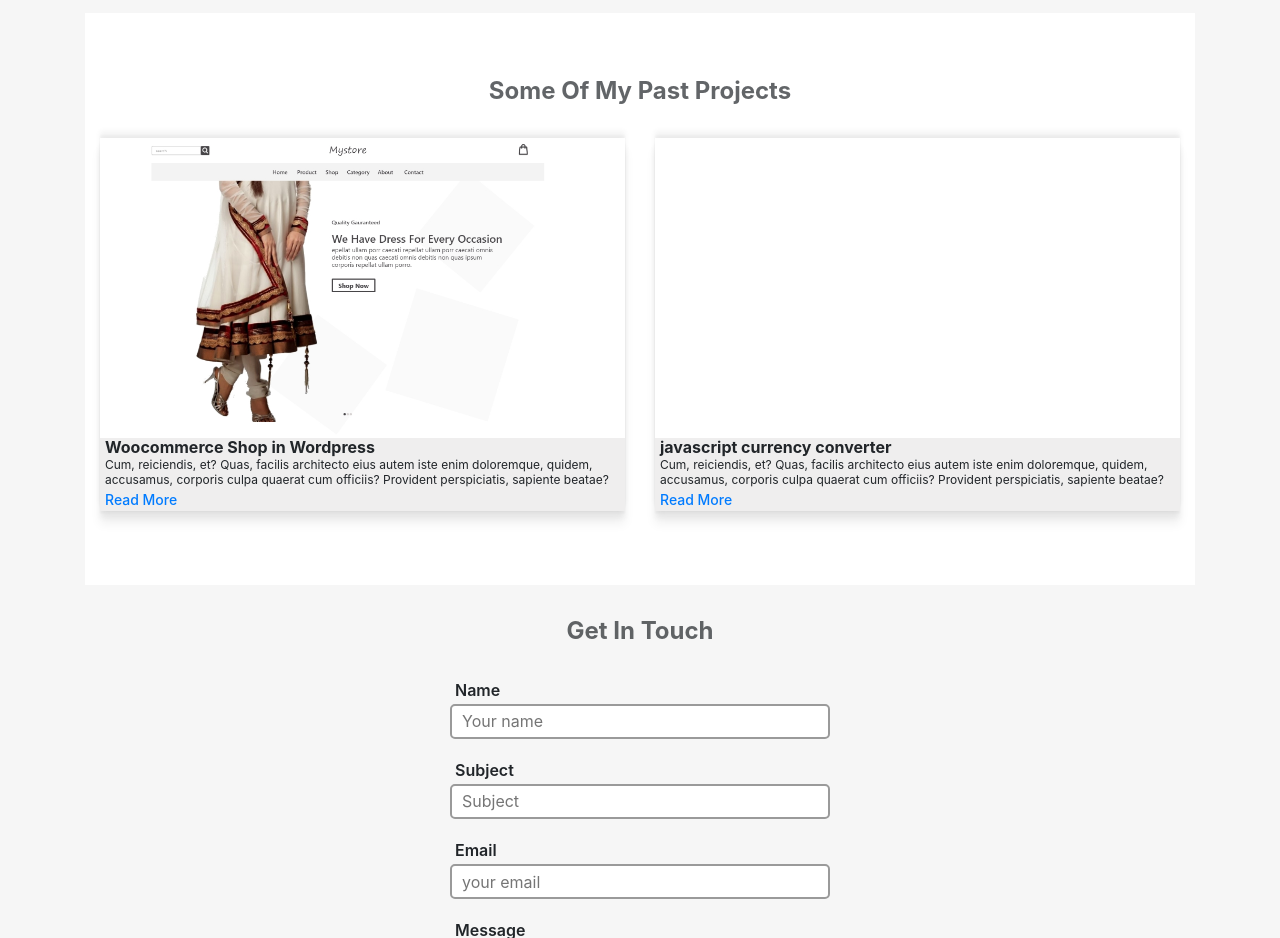
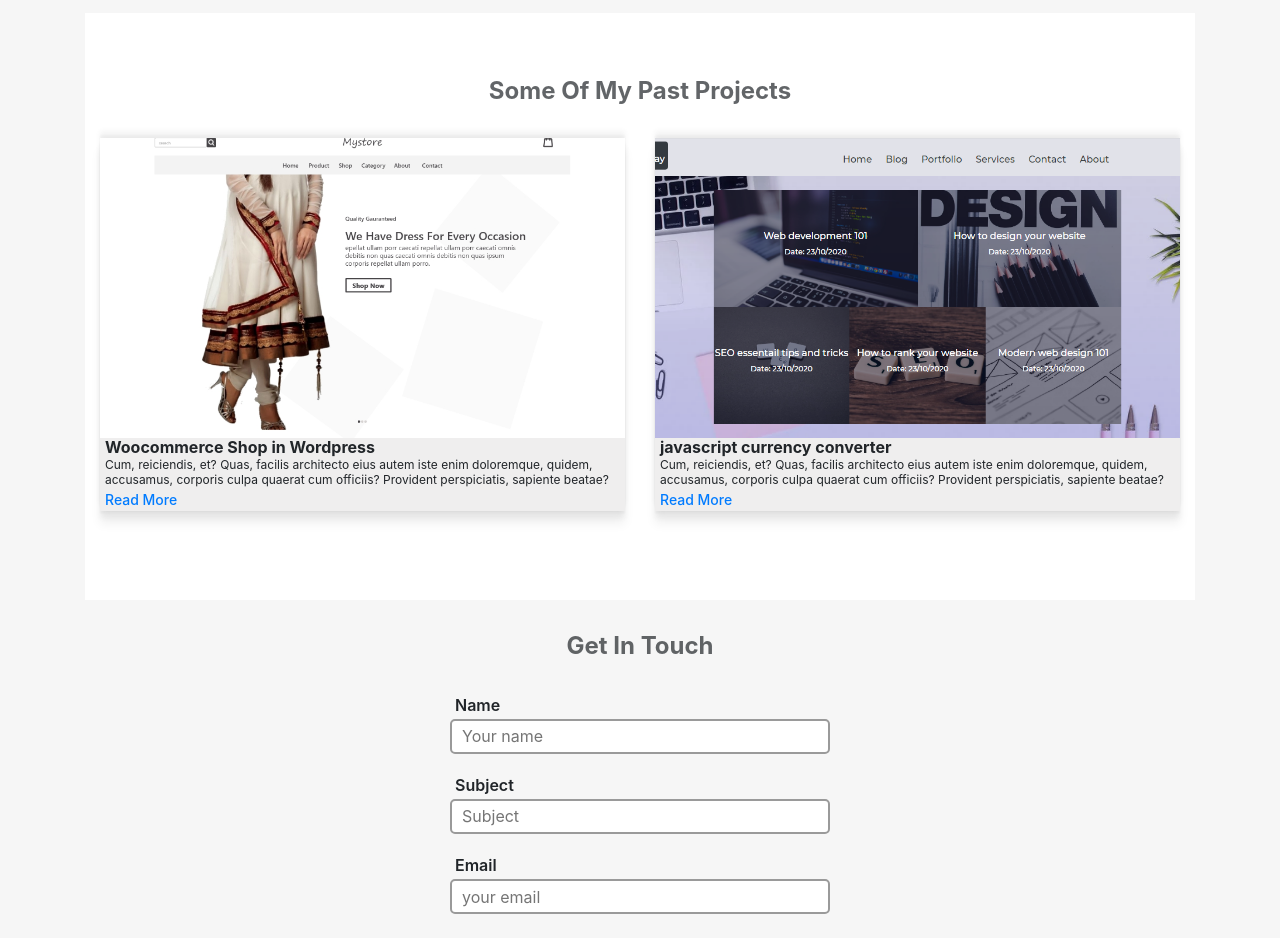
Before and after one commit to ayazkh19/ayazkh19.github.io, a plain HTML site: page index.html in a window 1280 px wide. Shown: the part 1260-2198 px from the top of the page. Drawn offline with Linux system fonts and the light colour scheme.

Commit message:
added some padding and transform to project item

```diff
--- a/assets/scss/style.scss
+++ b/assets/scss/style.scss
@@ -163,9 +163,10 @@ body {
         }
 
         .about-expertise {
-            ul{
+            ul {
                 //                padding-left: 15px;
             }
+
             .expertise-items {
                 p {
                     font-weight: 500;
@@ -231,9 +232,17 @@ body {
             height: inherit;
             padding: 0px 15px;
 
+            .item-spacing {
+                padding-bottom: 25px;
+
+                @media(min-width: 770px) {
+                    &:hover {
+                        transform: translate(0px, -10px)
+                    }
+                }
+
                 .project {
-                margin-bottom: 10px;
-                margin-bottom: 10px;
+                    //                padding-bottom: 30px;
 
                     &:hover {
                         box-shadow:
@@ -257,10 +266,10 @@ body {
 
                         width: inherit;
                         height: 300px;
-                    background-size: contain;
+                        background-size: cover;
                         background-repeat: no-repeat;
-                    background-position: contain;
-                    background-position: 0 0;
+                        background-position: center;
+                        //                    background-position: 0 0;
                     }
 
                     @media (max-width: 990px) {
@@ -299,6 +308,8 @@ body {
                         }
                     }
                 }
+            }
+
         }
     }
 }
--- a/index.html
+++ b/index.html
@@ -148,7 +148,7 @@
             <div class="project-container">
                 <div class="row project-section align-items-center">
                     <!--                project item-->
-                    <div class="col-lg-6 col-md-6">
+                    <div class="col-lg-6 col-md-6 item-spacing">
                         <div class="project">
                             <div class="img" style="background-image: url('assets/img/ecommrece-shop.png');">
 
@@ -161,9 +161,9 @@
                         </div>
                     </div>
                     <!--                project item-->
-                    <div class="col-lg-6 col-md-6">
+                    <div class="col-lg-6 col-md-6 item-spacing">
                         <div class="project">
-                            <div class="img" style="background-image: url('assets/img/currency-converter-proto.jpg');">
+                            <div class="img" style="background-image: url('assets/img/sample.png');">
 
                             </div>
                             <div class="project-text">
```
Also changed, not shown: assets/css/style.css, 1 other file. Lines whose indentation alone changed are shown as unchanged.
